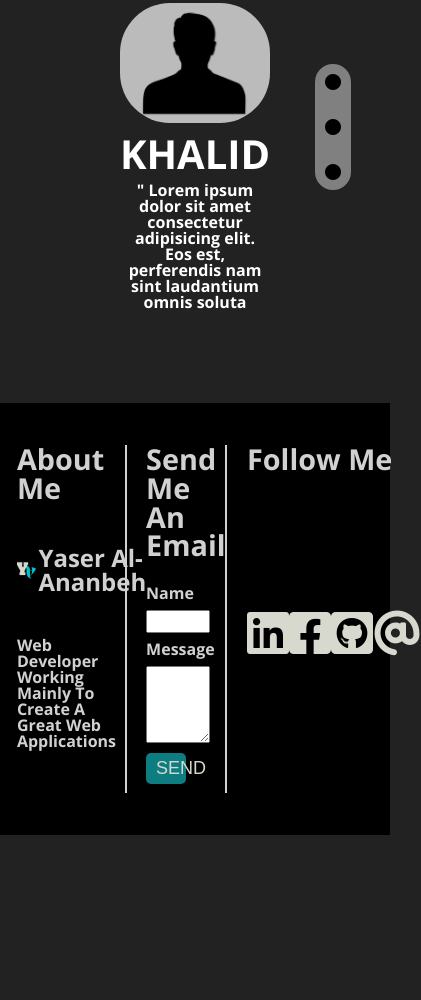
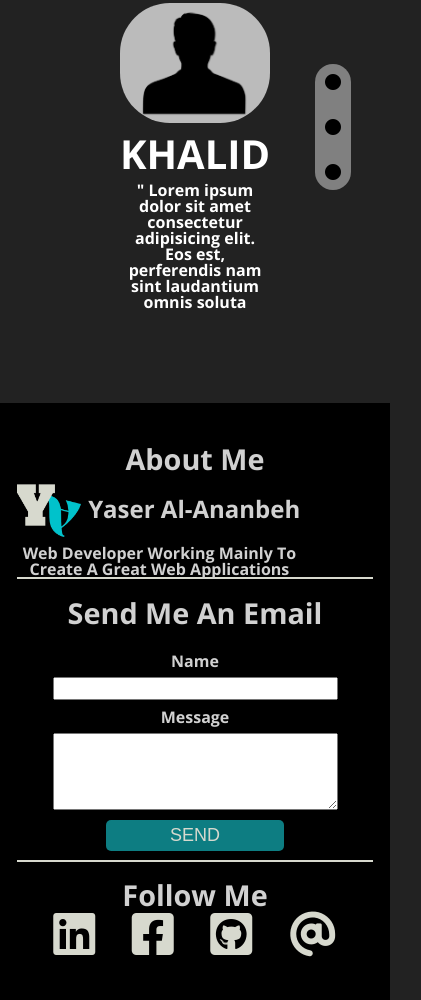
Before and after one commit to yaserananbeh/portfolio, a plain HTML site: page SourceCode/index.html in a window 390 px wide. Shown: the part 3355-4355 px from the top of the page, 421 px wide, since content can reach past the window. Before the commit the page ends 4190 px from the top, so only its background shows below. Drawn offline with nearby package versions, Linux system fonts and the light colour scheme.

Commit message:
add first media query

```diff
--- a/SourceCode/css/style.css
+++ b/SourceCode/css/style.css
@@ -419,3 +419,20 @@ footer > div > div.followMe{
 .followMe .iconsContainer i.fa-at:hover{
   color: tomato	;
 }
+/* ---------------------------------------- */
+@media (max-width:576px){
+  footer .footerContainer{
+    text-align: center;
+    grid-template-columns: 1fr;
+  }
+  footer .footerContainer > div{
+    border:0;
+    border-bottom: 2px solid #d7d9ce;
+  }
+  footer .footerContainer > div.followMe{
+    border:0;
+  }
+  footer .footerContainer {
+    /* --------------- */
+  }
+}
```
